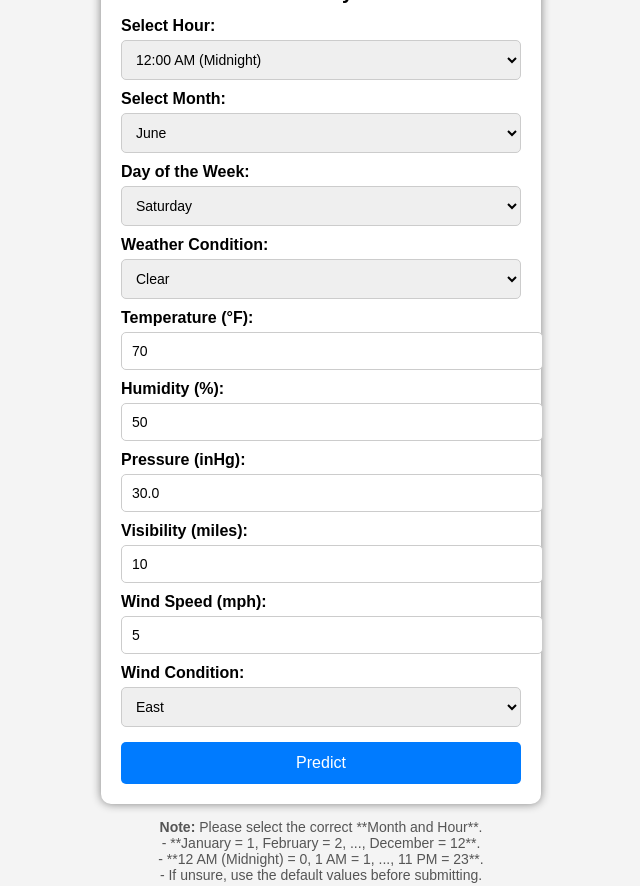
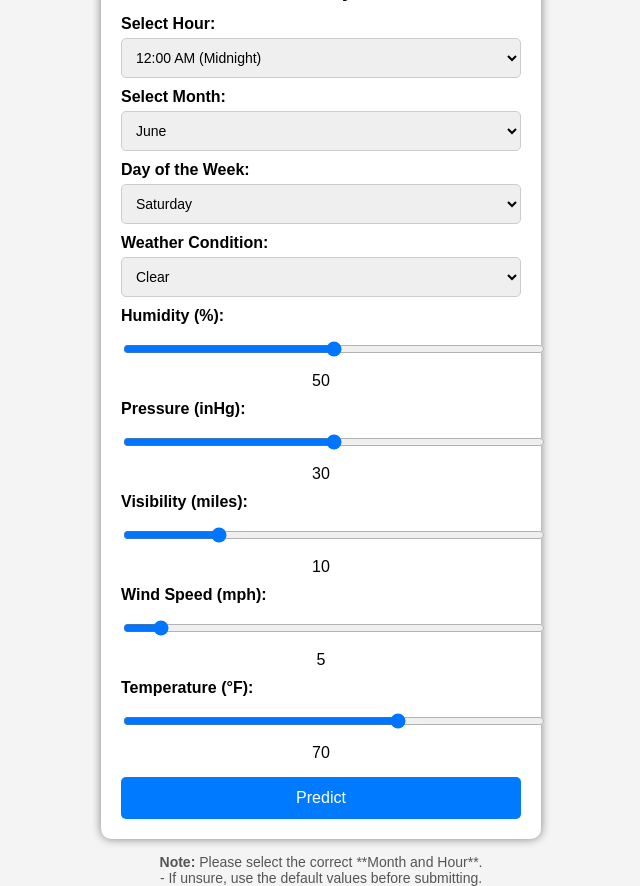
Before and after one commit to MoGIFannn/accident_predict, a Flask app: page / in a window 1280 px wide. Shown: the whole page, without its empty margins (319-959 px from the left). Run offline with Flask 3, Linux system fonts and the light colour scheme; parts of the project's set-up code (start-up, migrations or seed data) failed here and were passed over.

Commit message:
Update index.html

```diff
--- a/templates/index.html
+++ b/templates/index.html
@@ -159,28 +159,35 @@
                 <option value="Snow">Snow</option>
             </select><br>
 
-            <label>Temperature (°F):</label>
-            <input type="number" name="Temperature" value="70" required><br>
-
             <label>Humidity (%):</label>
-            <input type="number" name="Humidity" min="0" max="100" value="50" required><br>
+            <div class="range-container">
+                <input type="range" name="Humidity" min="0" max="100" value="50" oninput="updateValue('humidity-value', this.value)">
+                <span id="humidity-value" class="range-value">50</span>
+            </div>
 
             <label>Pressure (inHg):</label>
-            <input type="number" name="Pressure" step="0.01" value="30.0" required><br>
+            <div class="range-container">
+                <input type="range" name="Pressure" min="25" max="35" step="0.1" value="30" oninput="updateValue('pressure-value', this.value)">
+                <span id="pressure-value" class="range-value">30</span>
+            </div>
 
             <label>Visibility (miles):</label>
-            <input type="number" name="Visibility" value="10" required><br>
+            <div class="range-container">
+                <input type="range" name="Visibility" min="0" max="50" value="10" oninput="updateValue('visibility-value', this.value)">
+                <span id="visibility-value" class="range-value">10</span>
+            </div>
 
             <label>Wind Speed (mph):</label>
-            <input type="number" name="Wind_Speed" value="5" required><br>
+            <div class="range-container">
+                <input type="range" name="Wind_Speed" min="0" max="100" value="5" oninput="updateValue('windspeed-value', this.value)">
+                <span id="windspeed-value" class="range-value">5</span>
+            </div>
 
-            <label>Wind Condition:</label>
-            <select name="Wind_Condition">
-                <option value="Wind_N">North</option>
-                <option value="Wind_S">South</option>
-                <option value="Wind_E" selected>East</option>
-                <option value="Wind_W">West</option>
-            </select><br>
+            <label>Temperature (°F):</label>
+            <div class="range-container">
+                <input type="range" name="Temperature" min="-30" max="120" value="70" oninput="updateValue('temperature-value', this.value)">
+                <span id="temperature-value" class="range-value">70</span>
+            </div>
 
             <button type="submit">Predict</button>
         </form>
@@ -189,8 +196,6 @@
     <!-- Note Section -->
     <div class="note">
         <strong>Note:</strong> Please select the correct **Month and Hour**.<br>
-        - **January = 1, February = 2, ..., December = 12**.<br>
-        - **12 AM (Midnight) = 0, 1 AM = 1, ..., 11 PM = 23**.<br>
         - If unsure, use the default values before submitting.
     </div>
 
```
